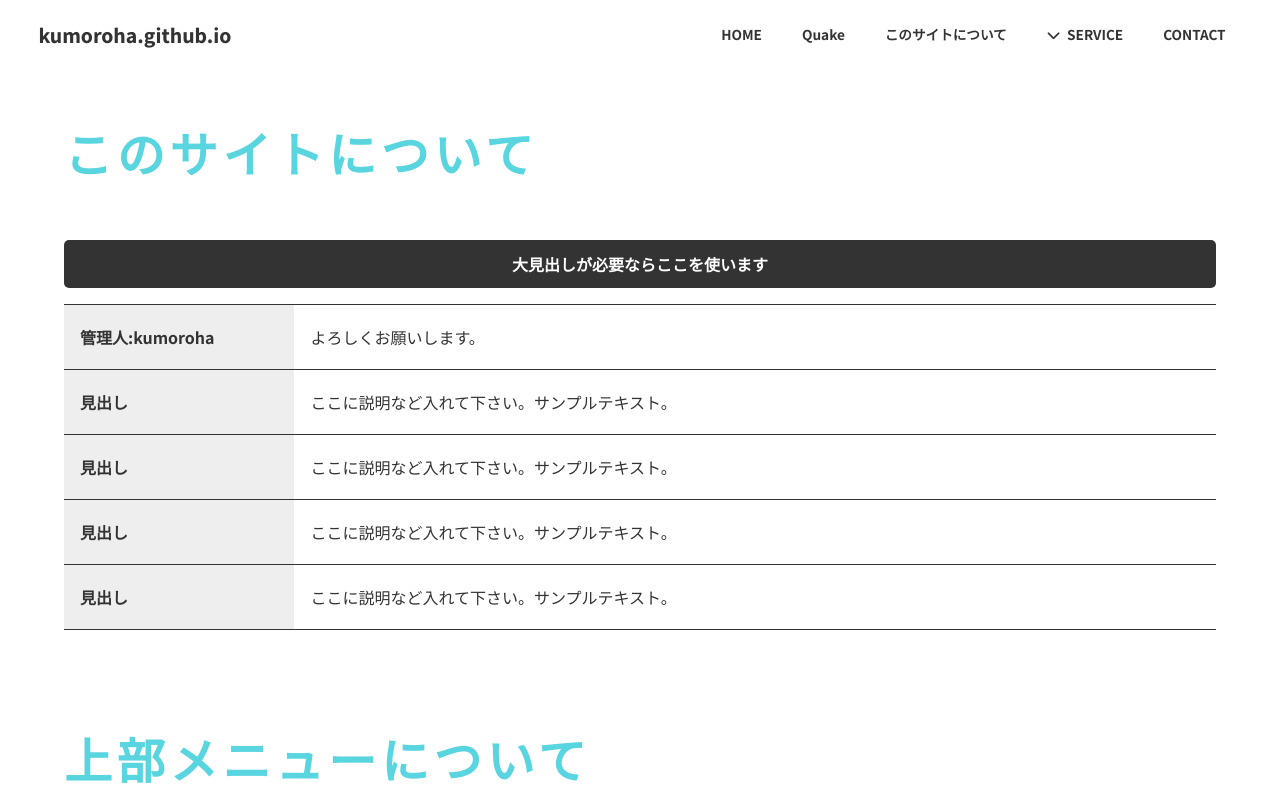
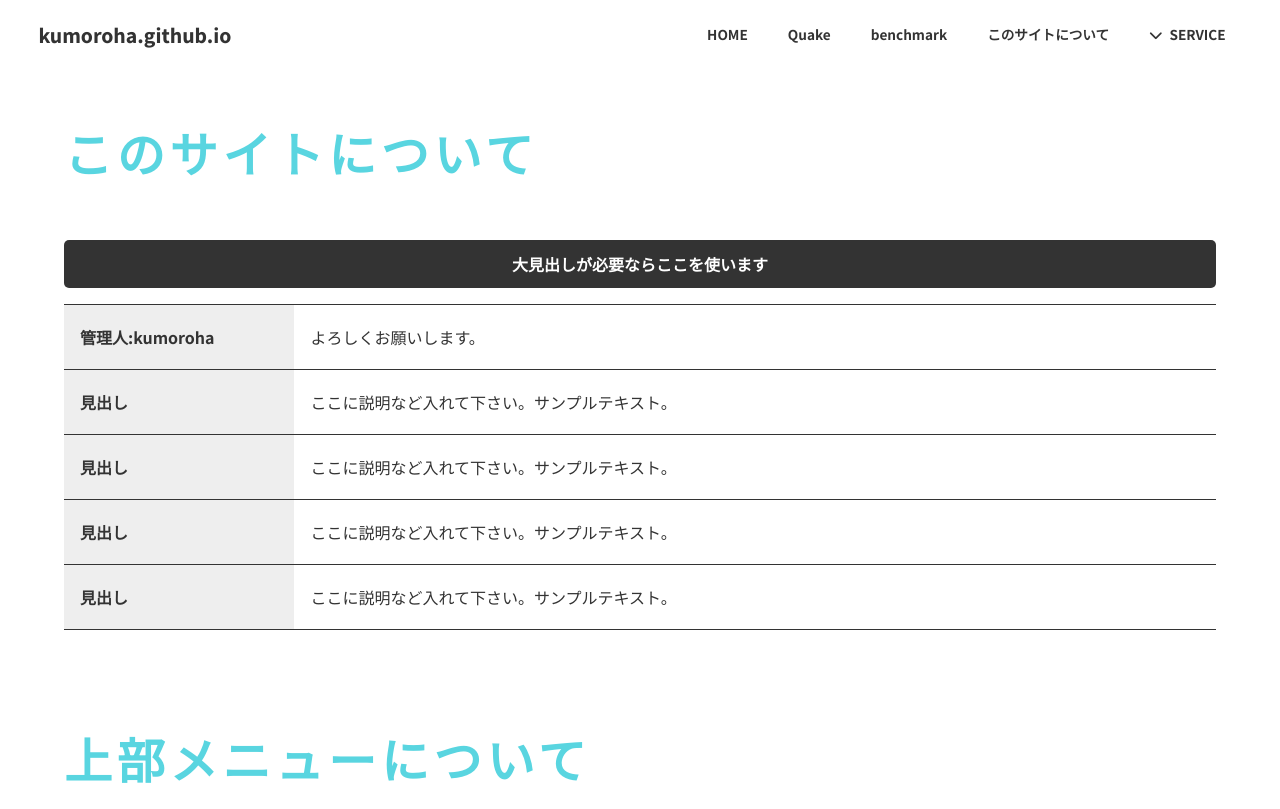
Before and after one commit to kumoroha/kumoroha.github.io, a plain HTML site: page about.html in a window 1280 px wide. Shown: the top 809 px of the page. Drawn offline with nearby package versions, Linux system fonts and the light colour scheme; some packages are replaced by stand-ins of ours; a script that the page names is missing; a web font is replaced by a local one.

Commit message:
Update about.html

```diff
--- a/about.html
+++ b/about.html
@@ -23,7 +23,8 @@
 <ul>
 <li><a href="index.html">HOME</a></li>
 <li><a href="https://kumoroha.github.io/quake/">Quake</a></li>
-<li><a href="/about.html">このサイトについて</a></li>
+<li><a href="https://kumoroha.github.io/benchmark/">benchmark</a></li>
+<li><a href="about.html">このサイトについて</a></li>
 <li><a href="">SERVICE</a>
 	<ul>
 	<li><a href="service.html">メニュー</a></li>
@@ -32,7 +33,6 @@
 	<li><a href="service.html">メニュー</a></li>
 	</ul>
 </li>
-<li><a href="contact.html">CONTACT</a></li>
 </ul>
 </nav>
 
@@ -241,8 +241,8 @@ orderは数字の小さな順に並びます。
 <ul id="footermenu">
 <li><a href="index.html">HOME</a></li>
 <li><a href="https://kumoroha.github.io/quake/">Quake</a></li>
-<li><a href="company.html">COMPANY</a></li>
-<li><a href="contact.html">CONTACT</a></li>
+<li><a href="https://kumoroha.github.io/benchmark/">benchmark</a></li>
+<li><a href="about.html">このサイトについて</a></li>
 </ul>
 
 <footer>
```
